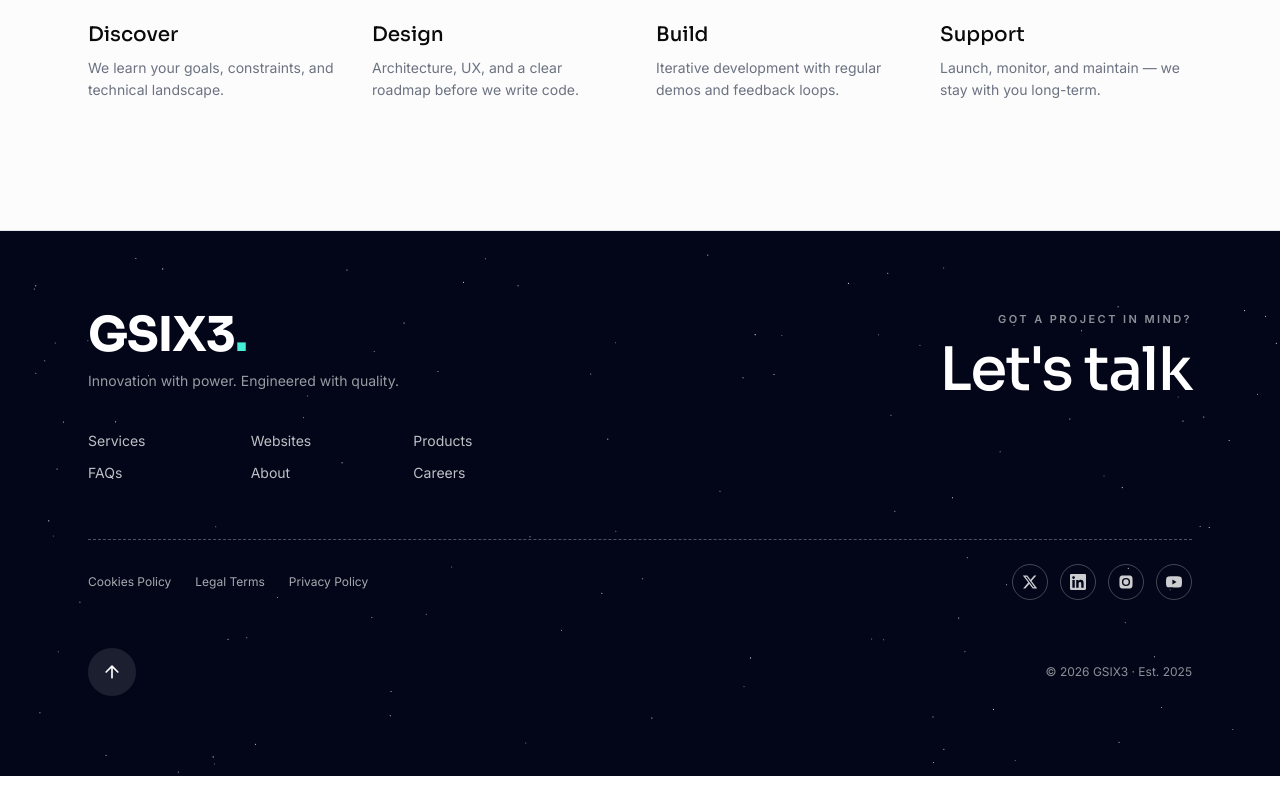
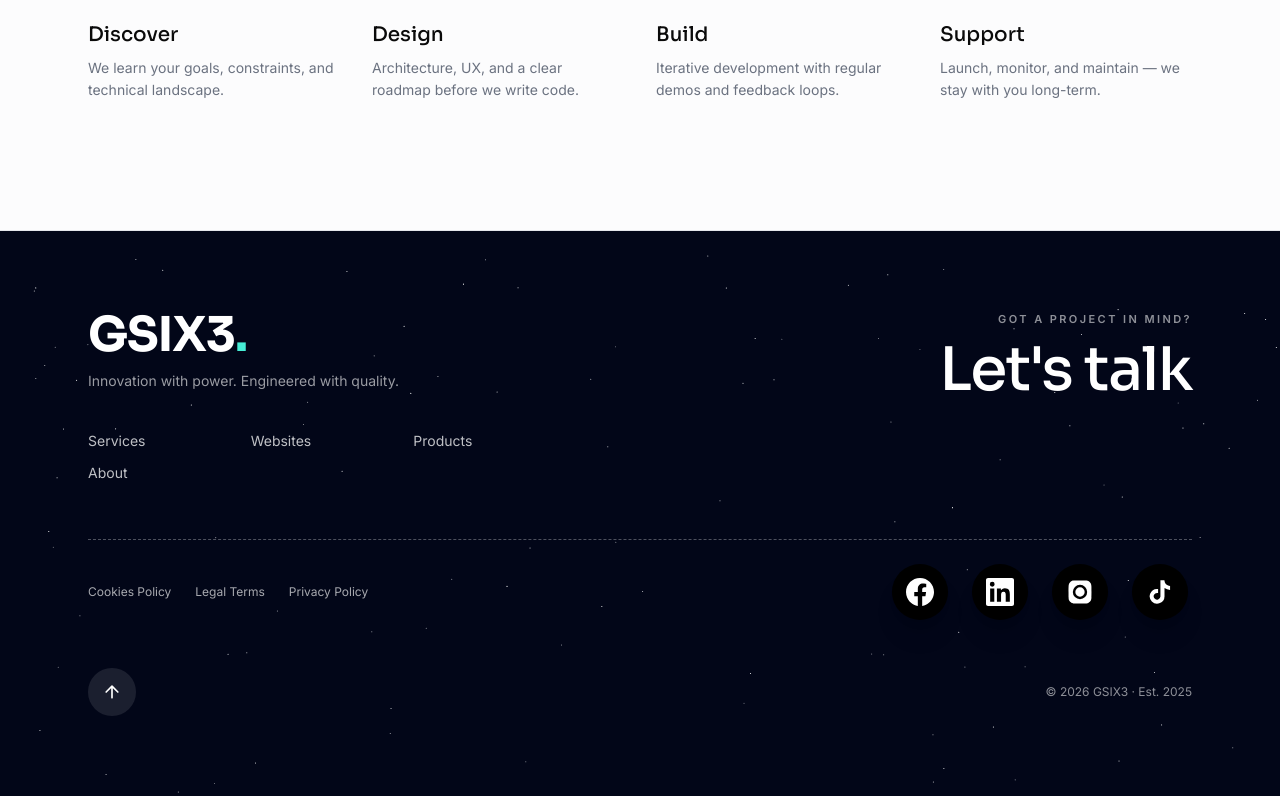
Before and after one commit to GSIX3/gsix3-website, a Next.js app: page /about in a window 1280 px wide. Shown: the part 1182-1978 px from the top of the page. Built offline with nearby package versions, Linux system fonts and the light colour scheme.

Commit message:
changes in footer and web heading

```diff
--- a/components/layout/Footer.tsx
+++ b/components/layout/Footer.tsx
@@ -11,9 +11,7 @@ const footerLinks = [
   { label: "Services", href: "/#services" },
   { label: "Websites", href: "/pricing" },
   { label: "Products", href: "/#portfolio" },
-  { label: "FAQs", href: "#" },
   { label: "About", href: "/#about" },
-  { label: "Careers", href: "#" },
 ];
 
 const policies = [
@@ -24,31 +22,35 @@ const policies = [
 
 const socials = [
   {
-    label: "X",
-    href: "#",
+    label: "Facebook",
+    href: "https://www.facebook.com/share/1Fo6j5tSxR/?mibextid=wwXIfr",
+    hoverColor: "group-hover:text-blue-700",
     icon: (
-      <path d="M18.244 2.25h3.308l-7.227 8.26 8.502 11.24H16.17l-5.214-6.817L4.99 21.75H1.68l7.73-8.835L1.254 2.25H8.08l4.713 6.231 5.45-6.231Zm-1.16 17.52h1.833L7.084 4.126H5.117L17.083 19.77Z" />
+      <path d="M24 12.073c0-6.627-5.373-12-12-12s-12 5.373-12 12c0 5.99 4.388 10.954 10.125 11.854v-8.385H7.078v-3.47h3.047V9.43c0-3.007 1.792-4.669 4.533-4.669 1.312 0 2.686.235 2.686.235v2.953H15.83c-1.491 0-1.956.925-1.956 1.874v2.25h3.328l-.532 3.47h-2.796v8.385C19.612 23.027 24 18.062 24 12.073z" />
     ),
   },
   {
     label: "LinkedIn",
-    href: "#",
+    href: "https://www.linkedin.com/company/gsix3/",
+    hoverColor: "group-hover:text-blue-600",
     icon: (
       <path d="M20.45 20.45h-3.55v-5.57c0-1.33-.02-3.04-1.85-3.04-1.85 0-2.13 1.45-2.13 2.94v5.67H9.35V9h3.41v1.56h.05c.47-.9 1.63-1.85 3.36-1.85 3.6 0 4.27 2.37 4.27 5.45v6.29ZM5.34 7.43a2.06 2.06 0 1 1 0-4.12 2.06 2.06 0 0 1 0 4.12ZM7.12 20.45H3.56V9h3.56v11.45ZM22.22 0H1.77C.79 0 0 .77 0 1.73v20.54C0 23.23.79 24 1.77 24h20.45c.98 0 1.78-.77 1.78-1.73V1.73C24 .77 23.2 0 22.22 0Z" />
     ),
   },
   {
     label: "Instagram",
-    href: "#",
+    href: "https://www.instagram.com/gsix.3?igsh=bWNoOGRpdmRsMGly",
+    hoverColor: "group-hover:text-pink-500",
     icon: (
       <path d="M12 2.16c3.2 0 3.58.01 4.85.07 1.17.05 1.8.25 2.23.41.56.22.96.48 1.38.9.42.42.68.82.9 1.38.16.42.36 1.06.41 2.23.06 1.27.07 1.65.07 4.85s-.01 3.58-.07 4.85c-.05 1.17-.25 1.8-.41 2.23-.22.56-.48.96-.9 1.38-.42.42-.82.68-1.38.9-.42.16-1.06.36-2.23.41-1.27.06-1.65.07-4.85.07s-3.58-.01-4.85-.07c-1.17-.05-1.8-.25-2.23-.41a3.72 3.72 0 0 1-1.38-.9 3.72 3.72 0 0 1-.9-1.38c-.16-.42-.36-1.06-.41-2.23-.06-1.27-.07-1.65-.07-4.85s.01-3.58.07-4.85c.05-1.17.25-1.8.41-2.23.22-.56.48-.96.9-1.38.42-.42.82-.68 1.38-.9.42-.16 1.06-.36 2.23-.41C8.42 2.17 8.8 2.16 12 2.16Zm0 3.68a6.16 6.16 0 1 0 0 12.32 6.16 6.16 0 0 0 0-12.32Zm0 10.16a4 4 0 1 1 0-8 4 4 0 0 1 0 8Zm6.41-10.4a1.44 1.44 0 1 1-2.88 0 1.44 1.44 0 0 1 2.88 0Z" />
     ),
   },
   {
-    label: "YouTube",
-    href: "#",
+    label: "TikTok",
+    href: "https://vt.tiktok.com/ZSCyLupd9/",
+    hoverColor: "group-hover:text-[#fe2c55]",
     icon: (
-      <path d="M23.5 6.2a3.02 3.02 0 0 0-2.12-2.14C19.5 3.55 12 3.55 12 3.55s-7.5 0-9.38.51A3.02 3.02 0 0 0 .5 6.2C0 8.07 0 12 0 12s0 3.93.5 5.8a3.02 3.02 0 0 0 2.12 2.14c1.88.51 9.38.51 9.38.51s7.5 0 9.38-.51a3.02 3.02 0 0 0 2.12-2.14c.5-1.87.5-5.8.5-5.8s0-3.93-.5-5.8ZM9.6 15.6V8.4l6.2 3.6-6.2 3.6Z" />
+      <path d="M19.59 6.69a4.83 4.83 0 0 1-3.77-4.25V2h-3.45v13.67a2.89 2.89 0 0 1-5.2 1.74 2.89 2.89 0 0 1 2.31-4.64 2.93 2.93 0 0 1 .88.13V9.4a6.84 6.84 0 0 0-1-.05A6.33 6.33 0 0 0 5 20.1a6.34 6.34 0 0 0 10.86-4.43v-7a8.16 8.16 0 0 0 4.77 1.52v-3.4a4.85 4.85 0 0 1-1-.1z" />
     ),
   },
 ];
@@ -65,12 +67,12 @@ export default function Footer() {
   return (
     <footer
       className={cn(
-        "relative overflow-hidden",
+        "relative",
         isLight ? "bg-white text-text" : "bg-slate-950 text-white",
       )}
     >
       {!isLight && (
-        <div className="pointer-events-none absolute inset-0 z-0">
+        <div className="pointer-events-none absolute inset-0 z-0 overflow-hidden">
           <ShootingStars
             starColor="#7dd3fc"
             trailColor="#38bdf8"
@@ -92,7 +94,9 @@ export default function Footer() {
           <div className="flex-1">
             <p className="font-heading text-4xl font-bold tracking-tight md:text-5xl">
               {site.name}
-              <span className={isLight ? "text-accent" : "text-teal-300"}>.</span>
+              <span className={isLight ? "text-accent" : "text-teal-300"}>
+                .
+              </span>
             </p>
             <p
               className={cn(
@@ -137,7 +141,9 @@ export default function Footer() {
               href="/contact"
               className={cn(
                 "mt-3 inline-block font-heading text-5xl font-medium leading-none tracking-tight transition-colors md:text-6xl",
-                isLight ? "text-accent hover:text-accent-bright" : "hover:text-teal-300",
+                isLight
+                  ? "text-accent hover:text-accent-bright"
+                  : "hover:text-teal-300",
               )}
             >
               Let&apos;s talk
@@ -175,22 +181,49 @@ export default function Footer() {
             ))}
           </div>
 
-          <div className="flex items-center gap-3">
+          <div className="flex flex-wrap items-center justify-center gap-4 sm:justify-end">
             {socials.map((social) => (
               <a
                 key={social.label}
                 href={social.href}
                 aria-label={social.label}
-                className={cn(
-                  "flex h-9 w-9 items-center justify-center rounded-full border transition-colors",
-                  isLight
-                    ? "border-border text-text-muted hover:border-accent hover:text-accent"
-                    : "border-white/25 text-white/80 hover:border-white hover:bg-white/10 hover:text-white",
-                )}
+                className="group relative mx-1 flex transform cursor-pointer flex-col items-center justify-center transition-transform duration-300 ease-in-out hover:scale-110"
               >
-                <svg viewBox="0 0 24 24" fill="currentColor" className="h-4 w-4">
-                  {social.icon}
-                </svg>
+                <div
+                  className={cn(
+                    "absolute -top-16 z-10 hidden whitespace-nowrap rounded-2xl px-4 py-2 text-sm font-medium shadow-lg transition-all duration-300 ease-out group-hover:block",
+                    isLight
+                      ? "bg-white text-black"
+                      : "bg-black text-white",
+                  )}
+                >
+                  {social.label}
+                  <span
+                    className={cn(
+                      "absolute bottom-[-6px] left-1/2 h-3 w-3 -translate-x-1/2 rotate-45",
+                      isLight ? "bg-white" : "bg-black",
+                    )}
+                  />
+                </div>
+                <span
+                  className={cn(
+                    "flex h-12 w-12 items-center justify-center rounded-full shadow-xl transition-all duration-300 ease-out md:h-14 md:w-14",
+                    isLight ? "bg-white text-black" : "bg-black text-white",
+                  )}
+                >
+                  <svg
+                    viewBox="0 0 24 24"
+                    fill="currentColor"
+                    aria-hidden="true"
+                    className={cn(
+                      "h-6 w-6 transition-colors duration-300 md:h-7 md:w-7",
+                      isLight ? "text-black" : "text-white",
+                      social.hoverColor,
+                    )}
+                  >
+                    {social.icon}
+                  </svg>
+                </span>
               </a>
             ))}
           </div>
--- a/lib/metadata.ts
+++ b/lib/metadata.ts
@@ -5,9 +5,11 @@ const baseUrl = site.url;
 const defaultOgImage = `/logo.png?v=${site.logoVersion}`;
 
 const defaultKeywords = [
+  "automation engineering",
   "web development",
   "web app development",
   "artificial intelligence",
+  "electronics",
   "data science",
   "cloud solutions",
   "mobile development",
@@ -35,7 +37,7 @@ function buildOpenGraphImage(imageUrl: string, alt: string) {
 export const defaultMetadata: Metadata = {
   metadataBase: new URL(baseUrl),
   title: {
-    default: `${site.name} — GSIX3 — Innovation with Power. Engineered with Quality.`,
+    default: `${site.name} — Innovation with Power. Engineered with Quality.`,
     template: `%s | ${site.name}`,
   },
   description: site.description,
@@ -54,13 +56,13 @@ export const defaultMetadata: Metadata = {
     locale: "en_US",
     url: baseUrl,
     siteName: site.name,
-    title: `${site.name} — GSIX3 — Innovation with Power. Engineered with Quality.`,
+    title: `${site.name} — Innovation with Power. Engineered with Quality.`,
     description: site.description,
     images: buildOpenGraphImage(defaultOgImage, site.name),
   },
   twitter: {
     card: "summary_large_image",
-    title: `${site.name} — GSIX3 — Innovation with Power. Engineered with Quality.`,
+    title: `${site.name} — Innovation with Power. Engineered with Quality.`,
     description: site.description,
     images: [defaultOgImage],
   },
@@ -75,12 +77,12 @@ export function homeMetadata(): Metadata {
     alternates: { canonical: baseUrl },
     openGraph: {
       url: baseUrl,
-      title: `${site.name} — GSIX3 — Innovation with Power. Engineered with Quality.`,
+      title: `${site.name} — Innovation with Power. Engineered with Quality.`,
       description: site.description,
       images: buildOpenGraphImage(defaultOgImage, site.name),
     },
     twitter: {
-      title: `${site.name} — GSIX3 — Innovation with Power. Engineered with Quality.`,
+      title: `${site.name} — Innovation with Power. Engineered with Quality.`,
       description: site.description,
       images: [defaultOgImage],
     },
```
